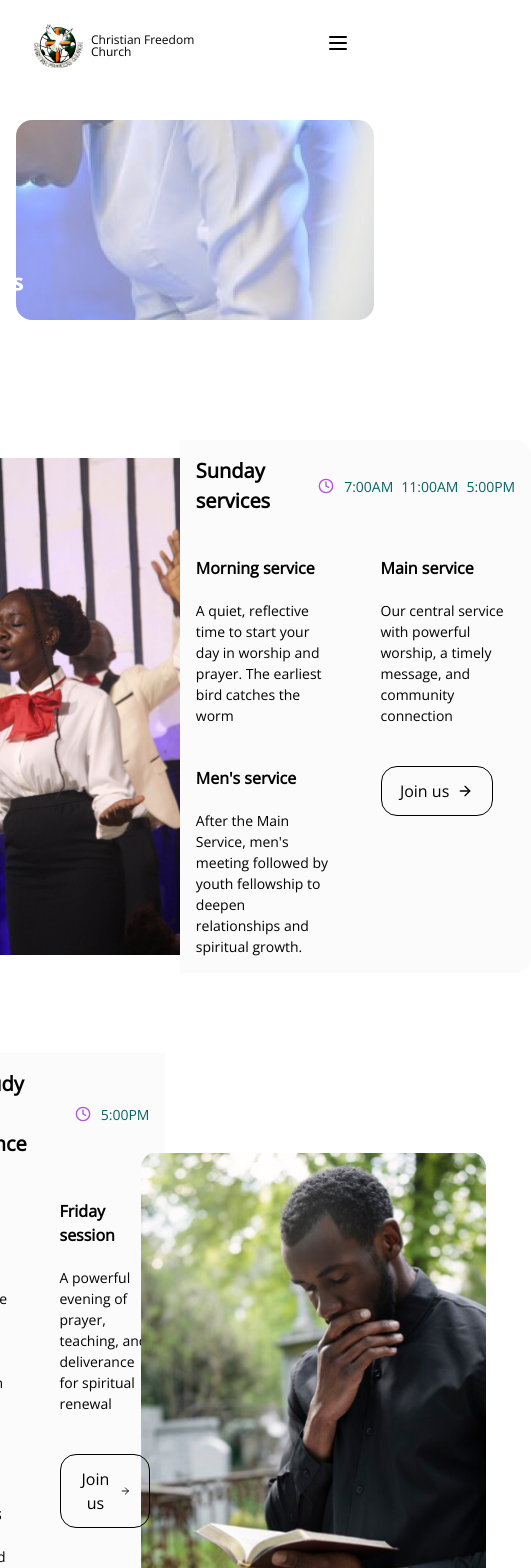
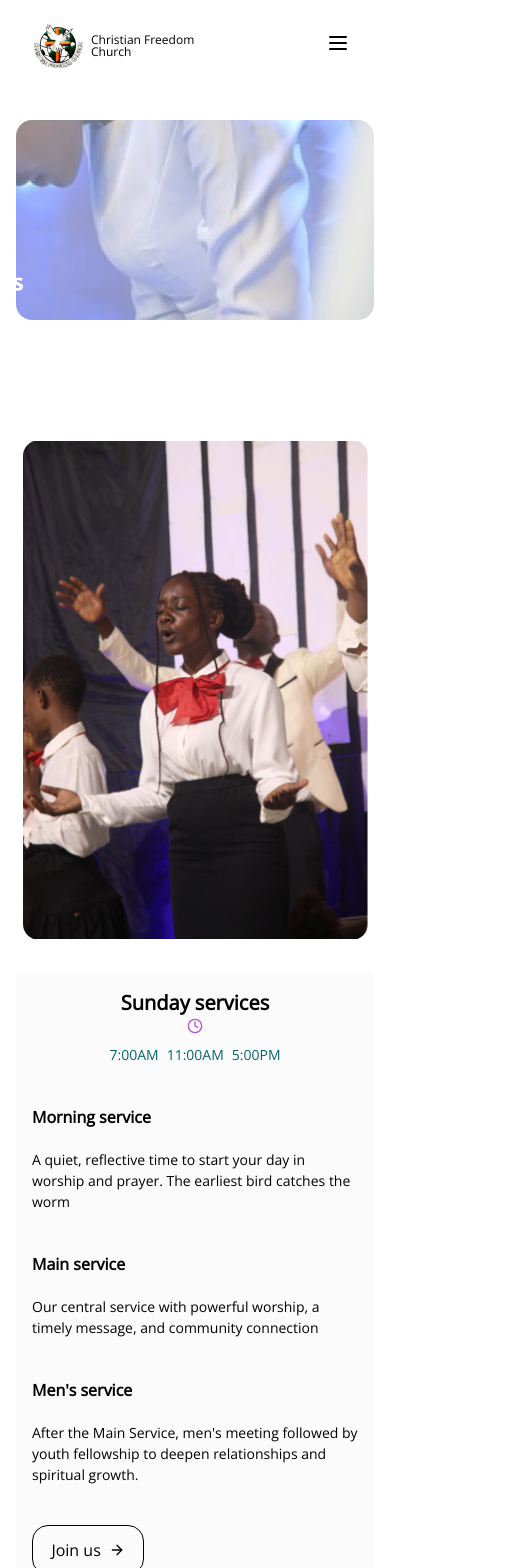
Before and after one commit to twesigetrejan/christian_freedom_church_website, a Next.js app: page /services in a window 390 px wide. Shown: the top 1568 px of the page, 531 px wide, since content can reach past the window. Built offline with nearby package versions, Linux system fonts and the light colour scheme.

Commit message:
done and dusted for today

```diff
--- a/components/departmentServices/departmentServices.tsx
+++ b/components/departmentServices/departmentServices.tsx
@@ -16,8 +16,8 @@ export const DepartmentServices = () => {
       {departmentServices &&
         departmentServices.map((service, index) => (
           <div
-            className={`flex ${
-              index % 2 !== 0 ? "flex-row-reverse" : ""
+            className={`flex flex-col sm:flex-row ${
+              index % 2 !== 0 ? "sm:flex-row-reverse" : ""
             } justify-center items-center gap-8 py-10`}
             key={service.id}
           >
@@ -31,15 +31,15 @@ export const DepartmentServices = () => {
             <div
               className={`max-w-[893px] w-full p-4 gap-10 flex flex-col bg-greyer ${
                 index % 2 !== 0
-                  ? "mr-[-56px] rounded-l-2xl"
-                  : "ml-[-56px] rounded-r-2xl"
+                  ? "sm:mr-[-56px] sm:rounded-l-2xl"
+                  : "sm:ml-[-56px] sm:rounded-r-2xl"
               }`}
             >
-              <div className="flex gap-12 items-center">
-                <h3 className="text-h3 font-semibold">
+              <div className="flex flex-col sm:flex-row sm:gap-12 sm:items-center">
+                <h3 className="text-h3 font-semibold text-center sm:text-left">
                   {service.service_name}
                 </h3>
-                <div className="flex gap-[10px] items-center">
+                <div className="flex flex-col sm:flex-row gap-[10px] sm:gap-[8px] items-center sm:items-start">
                   <Clock className="w-4 h-4 text-primary" />
                   <div className="flex gap-[8px]">
                     {service.times.map((time, index) => (
@@ -54,7 +54,7 @@ export const DepartmentServices = () => {
                 </div>
               </div>
 
-              <div className="grid grid-cols-2 gap-x-[50px] gap-y-10">
+              <div className="grid grid-cols-1 sm:grid-cols-2 gap-x-[50px] gap-y-10">
                 {service.sessions.map((session) => (
                   <div
                     className="flex flex-col w-full max-w-[360px] gap-5"
@@ -66,7 +66,7 @@ export const DepartmentServices = () => {
                     <p className="text-p2">{session.sessionDetails}</p>
                   </div>
                 ))}
-                <div className="">
+                <div className="sm:col-span-2">
                   <button onClick={JoinUs} className="btn flex items-center">
                     Join us
                     <ArrowRight className="w-4 h-4 ml-2" />
--- a/components/events/upcomingEvents.tsx
+++ b/components/events/upcomingEvents.tsx
@@ -19,8 +19,9 @@ export const UpcomingEvents = () => {
         {upcomingEvents &&
           upcomingEvents.map((upcomingEvent) => (
             <div className="flex justify-center" key={upcomingEvent.id}>
-              <div className="flex gap-[108px] w-full max-w-[1200px]">
-                <div className="flex gap-[108px]">
+              <div className="flex flex-col gap-10 w-full max-w-[1200px] px-4 sm:px-0 sm:flex-row">
+                {/* Date Block */}
+                <div className="flex gap-6 sm:gap-[108px] flex-col sm:flex-row items-center justify-center">
                   <div className="w-[146px] h-[128px] flex-shrink-0 flex flex-col items-center justify-center border-2 border-greener rounded-2xl">
                     <div className="w-[88px] h-[88px] flex flex-col items-center justify-center">
                       <p className="text-primary font-semibold">
@@ -39,13 +40,13 @@ export const UpcomingEvents = () => {
                     height={400}
                   />
                 </div>
-                {/* content */}
-                <div className="flex flex-col max-w-[560px] gap-10">
+                {/* Content Block */}
+                <div className="flex flex-col max-w-[560px] gap-6">
                   <div className="flex gap-5 flex-col justify-center">
                     <h3 className="font-semibold text-h3">
                       {upcomingEvent.eventName}
                     </h3>
-                    <div className="flex items-center gap-2 ">
+                    <div className="flex items-center gap-2">
                       <p className="uppercase text-greener text-p2">
                         {upcomingEvent.eventDay}
                       </p>
@@ -56,7 +57,7 @@ export const UpcomingEvents = () => {
                     </div>
                   </div>
                   <p className="text-p1">{upcomingEvent.details}</p>
-                  <div className="">
+                  <div>
                     <button onClick={Join} className="btn flex items-center">
                       Register
                       <ArrowRight className="w-4 h-4 ml-2" />
```
